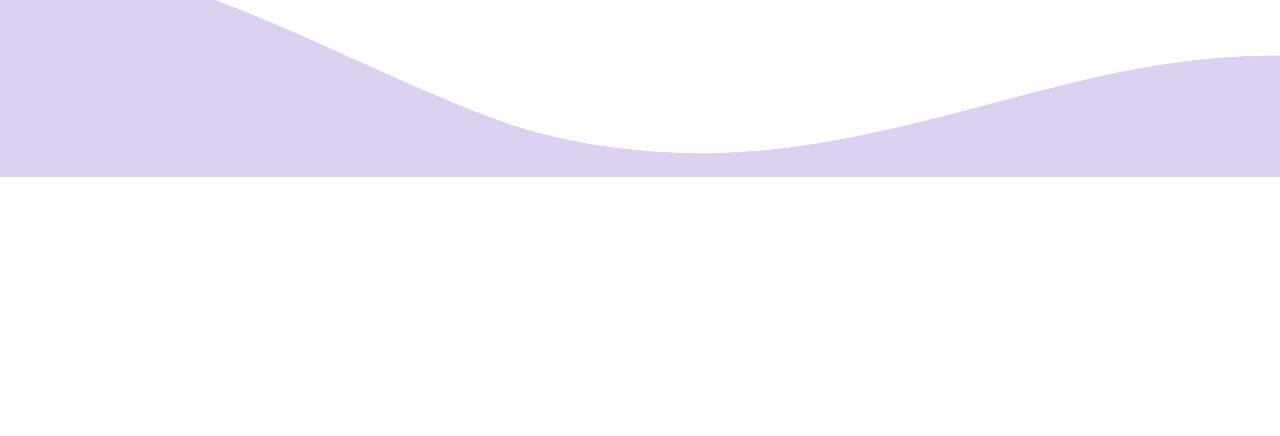
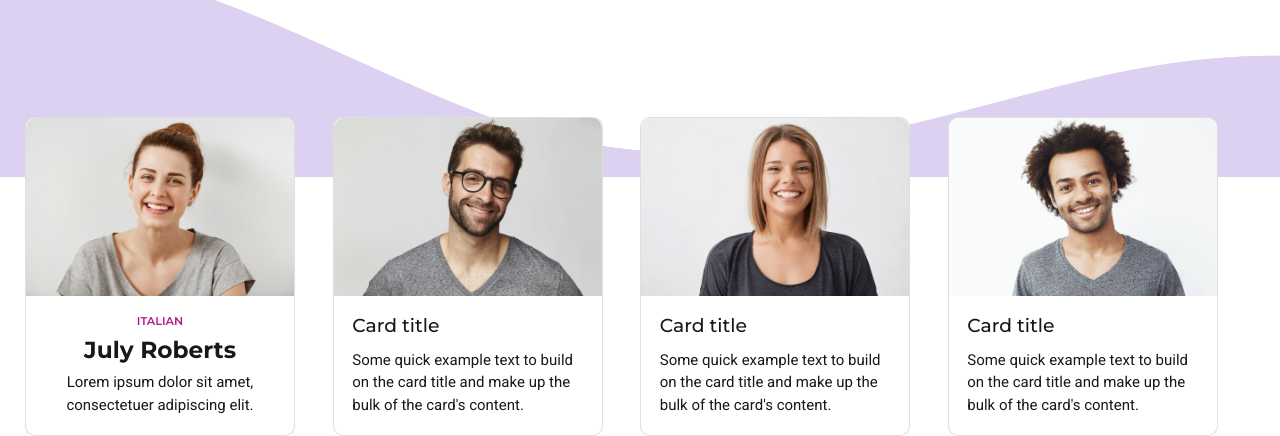
Before and after one commit to Cybersoft-LeThanhLiem/Tabula-Theme, a plain HTML site: page Our Team/index.html in a window 1280 px wide. Shown: the part 548-984 px from the top of the page. Before the commit the page ends 800 px from the top, so only its background shows below. Drawn offline with nearby package versions, Linux system fonts and the light colour scheme.

Commit message:
Add Teachers section

```diff
--- a/Our Team/index.html
+++ b/Our Team/index.html
@@ -99,6 +99,53 @@
         </div>
     </section>
 
+    <section class="teachers">
+        <div class="container">
+            <div class="row no-gutters">
+                <div class="col-12 col-lg-3">
+                    <div class="card">
+                        <img src="./images/teacher_1.jpg" alt="...">
+                        <div class="card-body text-center">
+                            <h5 class="nationality">ITALIAN</h5>
+                            <h4 class="name">July Roberts</h4>
+                            <p class="card-text">Lorem ipsum dolor sit amet, consectetuer adipiscing elit.</p>
+                        </div>
+                    </div>
+                </div>
+                <div class="col-12 col-lg-3">
+                    <div class="card" style="width: 18rem;">
+                        <img src="./images/teacher_2.jpg" class="card-img-top" alt="...">
+                        <div class="card-body">
+                            <h5 class="card-title">Card title</h5>
+                            <p class="card-text">Some quick example text to build on the card title and make up the bulk
+                                of the card's content.</p>
+                        </div>
+                    </div>
+                </div>
+                <div class="col-12 col-lg-3">
+                    <div class="card">
+                        <img src="./images/teacher_3.jpg" class="card-img-top" alt="...">
+                        <div class="card-body">
+                            <h5 class="card-title">Card title</h5>
+                            <p class="card-text">Some quick example text to build on the card title and make up the bulk
+                                of the card's content.</p>
+                        </div>
+                    </div>
+                </div>
+                <div class="col-12 col-lg-3">
+                    <div class="card">
+                        <img src="./images/teacher_4.jpg" class="card-img-top" alt="...">
+                        <div class="card-body">
+                            <h5 class="card-title">Card title</h5>
+                            <p class="card-text">Some quick example text to build on the card title and make up the bulk
+                                of the card's content.</p>
+                        </div>
+                    </div>
+                </div>
+            </div>
+        </div>
+    </section>
+
     <script src="https://code.jquery.com/jquery-3.5.1.slim.min.js"
         integrity="sha384-DfXdz2htPH0lsSSs5nCTpuj/zy4C+OGpamoFVy38MVBnE+IbbVYUew+OrCXaRkfj"
         crossorigin="anonymous"></script>
--- /dev/null
+++ b/Our Team/sass/Layouts/_teachers.scss
@@ -0,0 +1,24 @@
+.teachers {
+    font-family: "Montserrat", Arial, Helvetica, sans-serif;
+    .card {
+        border-radius: 10px;
+        width: 18rem;
+        transition: 0.5s all;
+        img {
+            border-radius: 10px 10px 0 0;
+        }
+        .nationality {
+            @include styleText($color-purple, 0.75rem, $fw-3);
+        }
+        .name {
+            @include styleText($color-dark-1, 1.55rem, $fw-4);
+        }
+        .card-text {
+            font-family: "Roboto", Arial, Helvetica, sans-serif;
+            @include styleText($color-dark-1, $fs-1, $fw-1);
+        }
+        &:hover {
+            box-shadow: -3px 11px 16px 0px rgba(145,136,145,0.71);
+        }
+    }
+}
--- a/Our Team/sass/main.scss
+++ b/Our Team/sass/main.scss
@@ -8,3 +8,4 @@
 // Layouts
 @import './Layouts/header';
 @import './Layouts/hero';
+@import './Layouts/teachers';
```
Also changed, not shown: Our Team/css/main.css, 1 other file.
